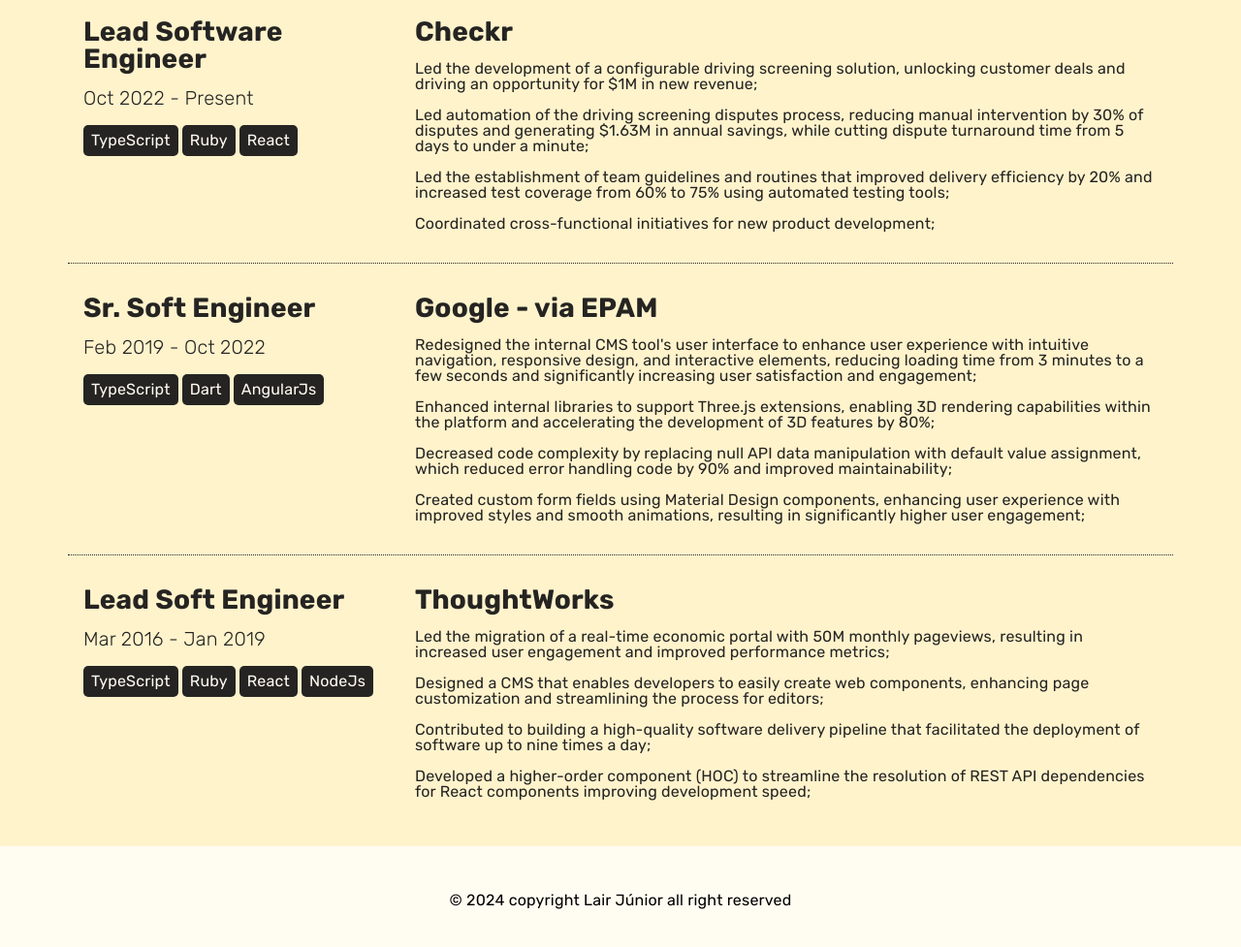
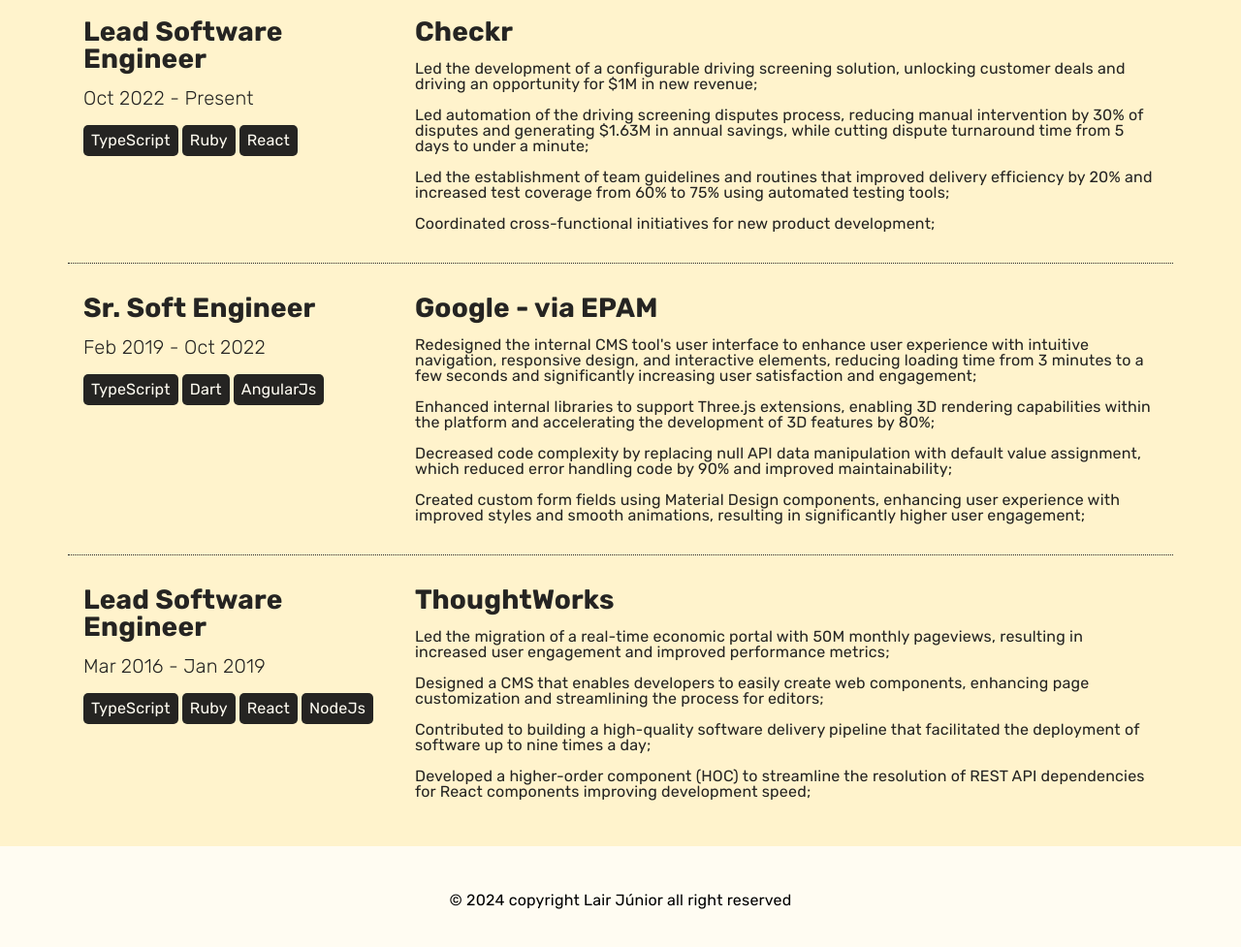
Before and after one commit to lairjr/myspace, a website: page index.html in a window 1280 px wide. Shown: the part 1889-2866 px from the top of the page at 97% size. Drawn offline with Linux system fonts and the light colour scheme.

Commit message:
Adjust title of tw

```diff
--- a/index.html
+++ b/index.html
@@ -333,7 +333,7 @@
 
             <div class="card fade bottom">
               <div class="info">
-                <h3>Lead Soft Engineer</h3>
+                <h3>Lead Software Engineer</h3>
                 <span class="period">Mar 2016 - Jan 2019</span>
 
                 <span class="tools">
```
